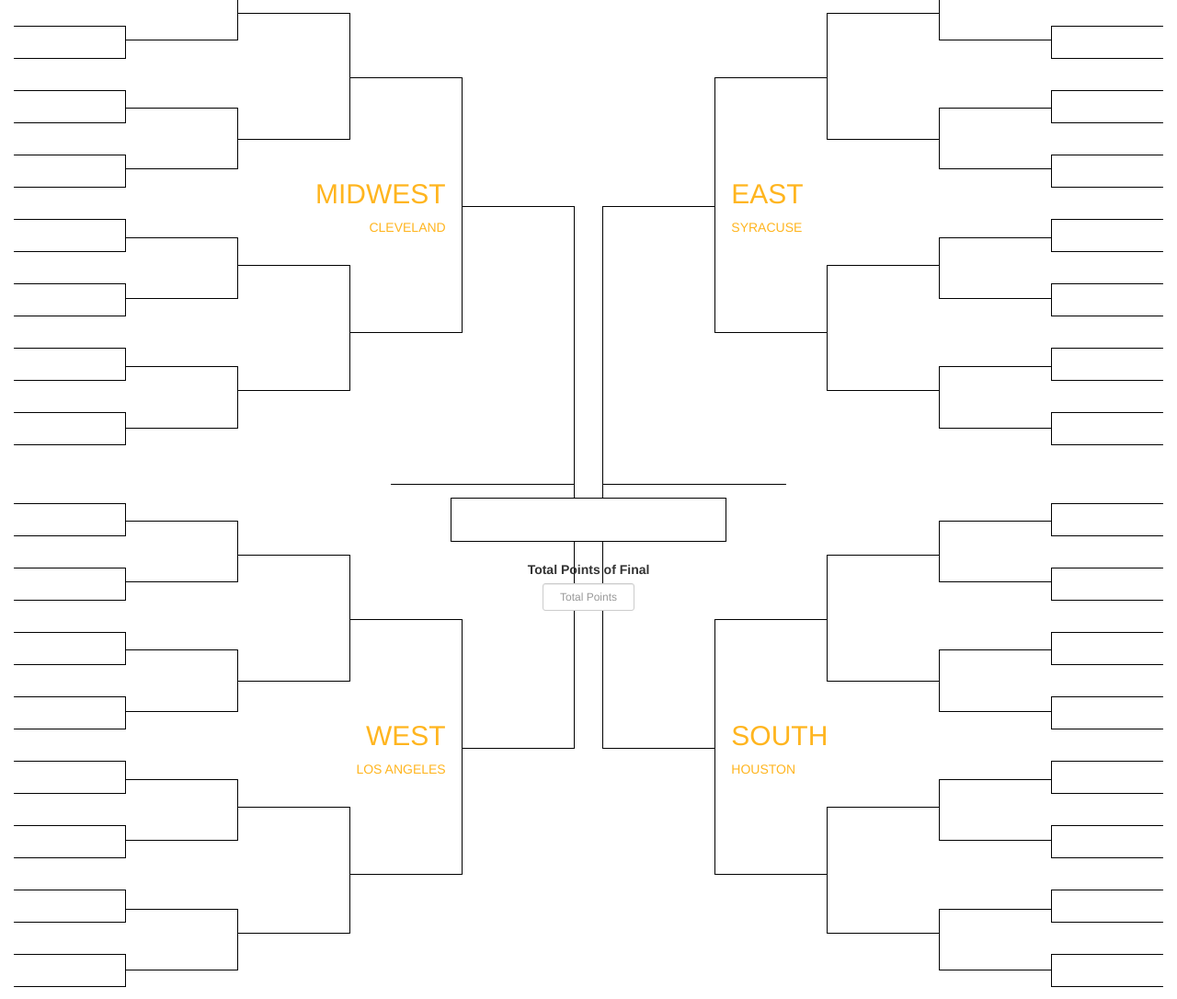
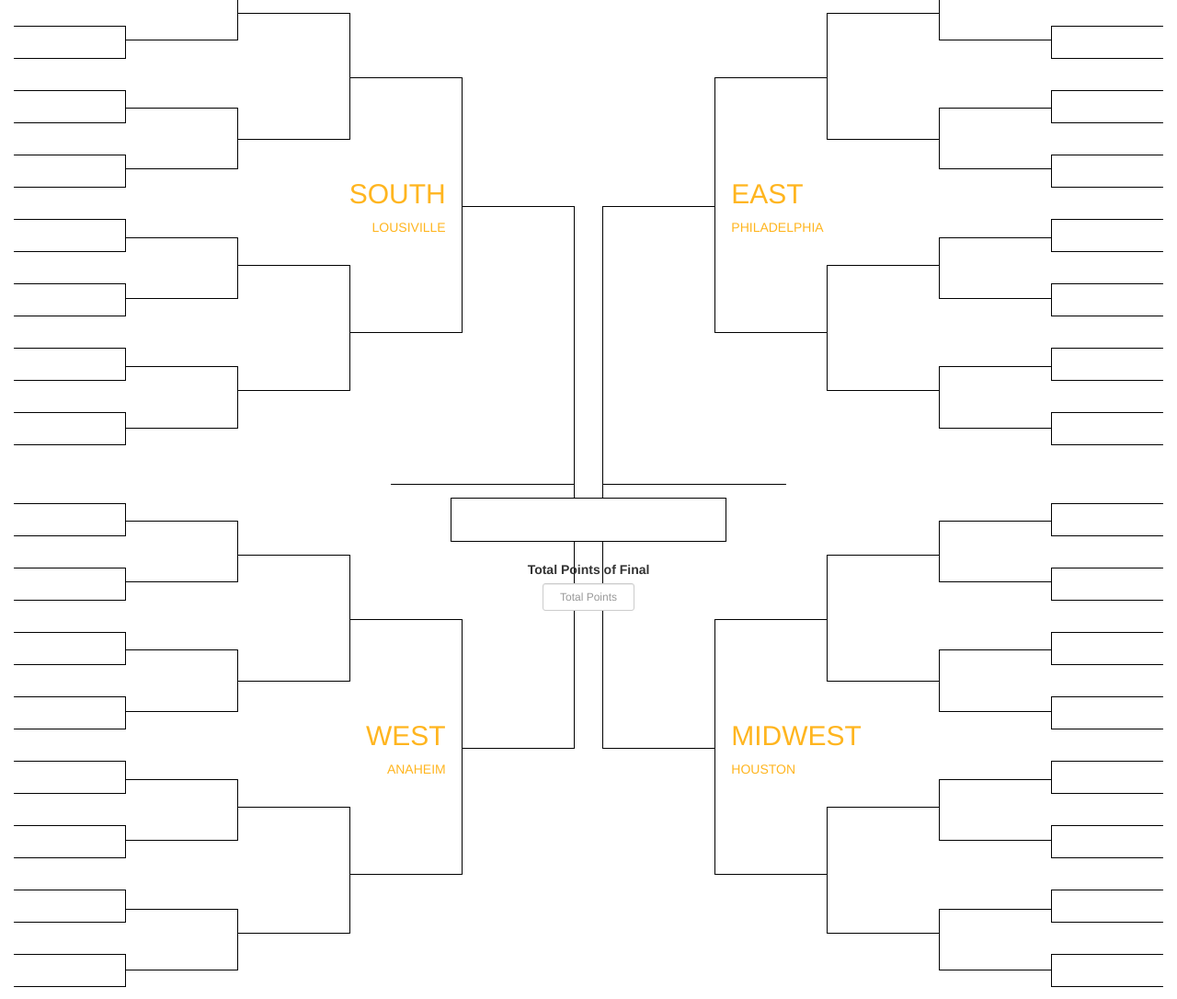
Before and after one commit to NOVO-Construction/django-march-madness, a Django app: template django-march-madness/templates/brackets/entry.html in a window 1280 px wide. Shown: the part 202-1288 px from the top of the page at 92% size. Run offline with Django 3.2, Linux system fonts and the light colour scheme; the template is opened without the code that fills it, so the values that code supplies are empty; some libraries are stand-ins or nearby versions.

Commit message:
Bracket layout

```diff
--- a/django-march-madness/templates/brackets/entry.html
+++ b/django-march-madness/templates/brackets/entry.html
@@ -23,10 +23,10 @@
 
     <div class="bracket row">
       <div class="col-md-6 region-side left-side">
-        <section class="region initial-region" data-id="MW">
+        <section class="region initial-region" data-id="S">
             <div class="region-name">
-              <h2 class="text-right">Midwest</h2>
-              <p class="text-right">Cleveland</p>
+              <h2 class="text-right">South</h2>
+              <p class="text-right">Lousiville</p>
             </div>
           <div class="rounds">
             <div class="rounds-scroll">
@@ -204,7 +204,7 @@
         <section class="region initial-region" data-id="W">
           <div class="region-name">
             <h2 class="text-right">West</h2>
-            <p class="text-right">Los Angeles</p>
+            <p class="text-right">Anaheim</p>
           </div>
 
           <div class="rounds">
@@ -385,7 +385,7 @@
         <section class="region initial-region" data-id="E">
           <div class="region-name">
             <h2 class="text-left">East</h2>
-            <p class="text-left">Syracuse</p>
+            <p class="text-left">Philadelphia</p>
           </div>
 
           <div class="rounds">
@@ -563,7 +563,7 @@
 
         <section class="region initial-region" data-id="S">
           <div class="region-name">
-            <h2 class="text-left">South</h2>
+            <h2 class="text-left">Midwest</h2>
             <p class="text-left">Houston</p>
           </div>
 
```
